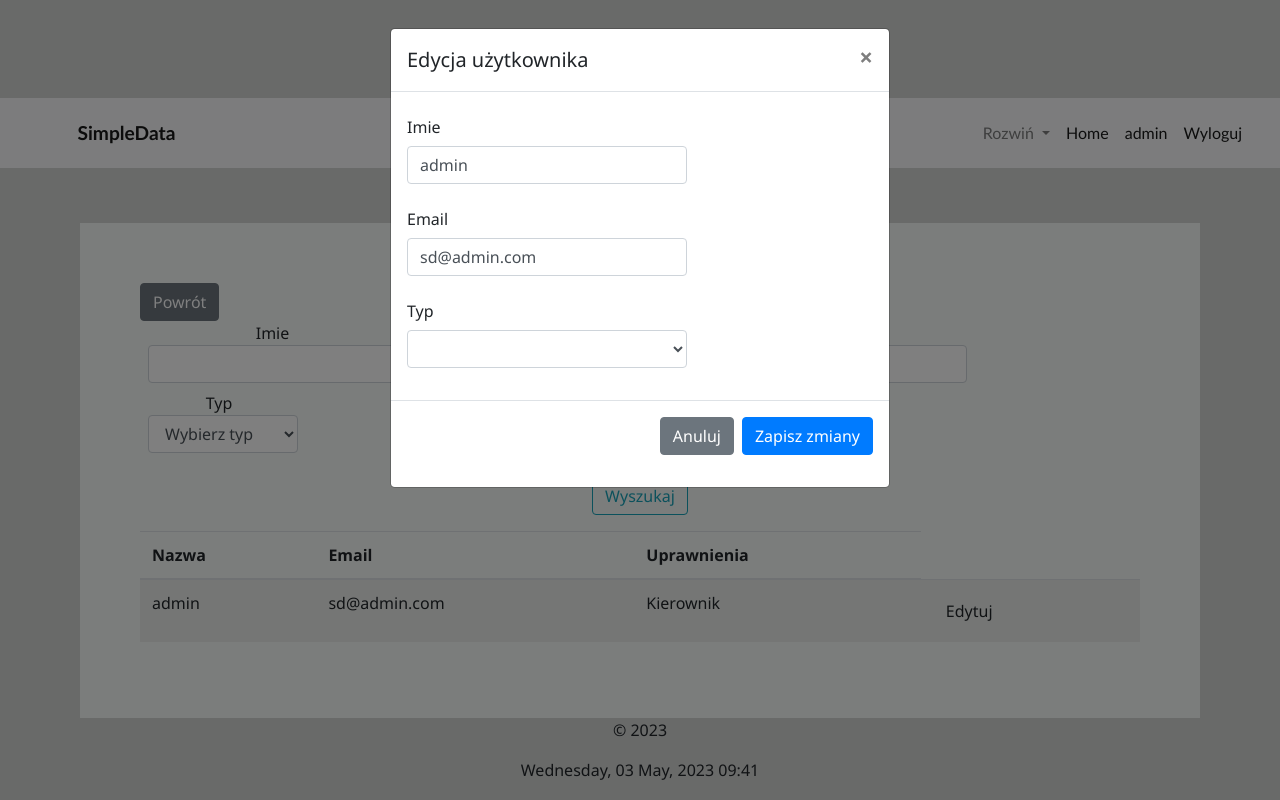
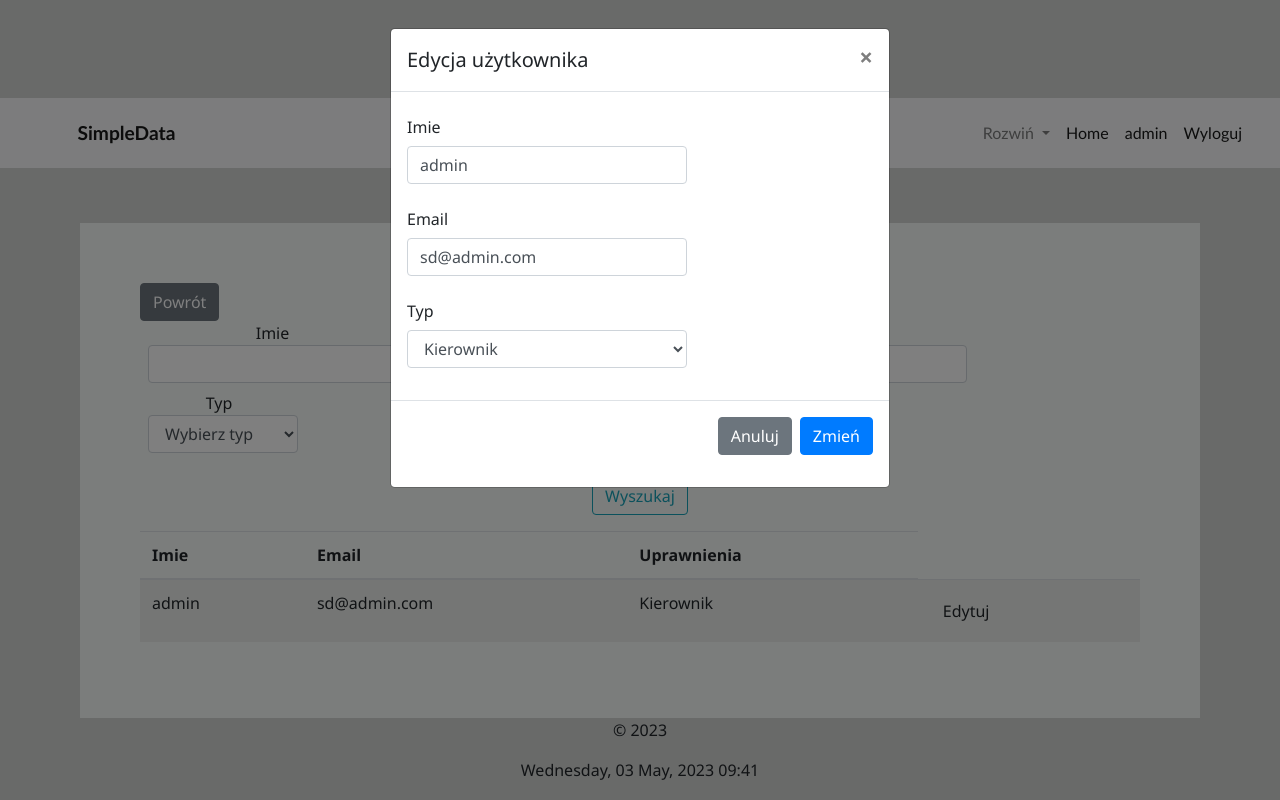
Before and after one commit to Grgor92/Aplikacja-Baz-Danych-Projekt, a Flask app: page /uzytkownicy in a window 1280 px wide, after a click on "Edytuj". Run offline with Flask 3, Linux system fonts and the light colour scheme; a user stored in the database is signed in.

Commit message:
poprawa formularza

```diff
--- a/SimpleData-Projekt/SimpleData/__init__.py
+++ b/SimpleData-Projekt/SimpleData/__init__.py
@@ -28,7 +28,7 @@ app.config['SECRET_KEY'] = SECRET_KEY
 app.config['SESSION_COOKIE_SECURE'] = True
 app.config['SESSION_COOKIE_HTTPONLY'] = True
 app.config['SESSION_COOKIE_SAMESITE'] = 'Lax'
-app.config['PERMANENT_SESSION_LIFETIME'] = timedelta(seconds=50)
+app.config['PERMANENT_SESSION_LIFETIME'] = timedelta(seconds=600)
 @app.before_first_request
 def init_session():
     session.permanent = True
--- a/SimpleData-Projekt/SimpleData/forms.py
+++ b/SimpleData-Projekt/SimpleData/forms.py
@@ -46,7 +46,7 @@ class uzytkownicy(FlaskForm):
     imie = StringField('Imie')
     email = StringField('Email')
     haslo = StringField('Hasło')
-    typ = SelectField('Typ', choices=[('', 'Wybierz typ'), ('adm', 'Administrator'), ('ki', 'Kierownik'), ('pr', 'Pracownik')])
+    typ = SelectField('Typ', choices=[('', 'Wybierz typ'), ('Administrator', 'Administrator'), ('Kierownik', 'Kierownik'), ('Pracownik', 'Pracownik')])
     submit = SubmitField('Wyszukaj')
 
 class magazyn_towar(FlaskForm):
@@ -54,9 +54,9 @@ class magazyn_towar(FlaskForm):
     id_towaru = IntegerField('Id towaru')
     submit = SubmitField('Wyszukaj')
 
-class Users2(FlaskForm):
-    nazwa = StringField('Imie', validators=[DataRequired()])
+class Users_zmiana(FlaskForm):
+    imie = StringField('Imie')
     email = StringField('Email', validators=[DataRequired(), Email()])
-    haslo = StringField('Hasło')
-    uprawnienia = SelectField('Typ', choices=[('', 'Wybierz typ'), ('adm', 'Administrator'), ('ki', 'Kierownik'), ('pr', 'Pracownik')])
-    submit = SubmitField('Wyszukaj')
+    haslo = PasswordField('Hasło', validators=[DataRequired(),])
+    uprawnienia = SelectField('Typ', choices=[('', 'Wybierz typ'), ('Administrator', 'Administrator'), ('Kierownik', 'Kierownik'), ('Pracownik', 'Pracownik')])
+    submit = SubmitField('Zmień')
--- a/SimpleData-Projekt/SimpleData/templates/uzytkownicy.html
+++ b/SimpleData-Projekt/SimpleData/templates/uzytkownicy.html
@@ -40,7 +40,7 @@
     <table class="table table-striped align-items-center">
         <thead>
             <tr>
-                <th scope="col">Nazwa</th>
+                <th scope="col">Imie</th>
                 <th scope="col">Email</th>
                 <th scope="col">Uprawnienia</th>
             </tr>
@@ -54,8 +54,6 @@
                 <td>
                     {% if current_user.is_authenticated and current_user.uprawnienia == 'Kierownik' %}
                     <a href="#" class="btn btn-grey edit-btn" data-toggle="modal" data-target="#edit-modal" data-id="{{ item.id }}" data-nazwa="{{ item.nazwa }}" data-email="{{ item.email }}" data-uprawnienia="{{ item.uprawnienia }}">Edytuj</a>
-
-
                     {% endif %}
                 </td>
             </tr>
@@ -66,7 +64,8 @@
     <div class="modal fade" id="edit-modal" tabindex="-1" role="dialog" aria-labelledby="edit-modal-label" aria-hidden="true">
         <div class="modal-dialog" role="document">
             <div class="modal-content">
-                <form id="edit-form" method="POST" action="{{ url_for('edit_user') }}">
+                <form id="edit-form" method="POST" action="">
+                    {{ form2.hidden_tag() }}
                     <div class="modal-header">
                         <h5 class="modal-title" id="edit-modal-label">Edycja użytkownika</h5>
                         <button type="button" class="close" data-dismiss="modal" aria-label="Close">
@@ -74,11 +73,11 @@
                         </button>
                     </div>
                     <div class="modal-body">
-                        {{ form2.hidden_tag() }}
+
                         <input type="hidden" id="id-input" name="id" value="">
                         <div class="form-group">
-                            {{ form2.nazwa.label(class="col-form-label") }}
-                            {{ form2.nazwa(class="form-control", id="nazwa-input") }}
+                            {{ form2.imie.label(class="col-form-label") }}
+                            {{ form2.imie(class="form-control", id="nazwa-input") }}
                         </div>
                         <div class="form-group">
                             {{ form2.email.label(class="col-form-label") }}
@@ -92,7 +91,7 @@
                     </div>
                     <div class="modal-footer">
                         <button type="button" class="btn btn-secondary" data-dismiss="modal">Anuluj</button>
-                        <button type="submit" class="btn btn-primary">Zapisz zmiany</button>
+                        {{ form2.submit(class="btn btn-primary") }}
                     </div>
                 </form>
             </div>
--- a/SimpleData-Projekt/SimpleData/views.py
+++ b/SimpleData-Projekt/SimpleData/views.py
@@ -2,7 +2,7 @@
 from flask import render_template, jsonify, redirect, url_for, flash, session, request
 from SimpleData import app
 from datetime import datetime
-from .forms import RegistrationForm, LoginForm, przeszukiwanie_d, dok_historyczne, kontrahenci, uzytkownicy, magazyn_towar, Users2 # import z innego pliku w tym samym miejscu musi zawierać . przed nazwą
+from .forms import RegistrationForm, LoginForm, przeszukiwanie_d, dok_historyczne, kontrahenci, uzytkownicy, magazyn_towar, Users_zmiana # import z innego pliku w tym samym miejscu musi zawierać . przed nazwą
 from SimpleData import db
 from .tabele import Users
 from sqlalchemy import inspect
@@ -108,7 +108,12 @@ def kontrahenci_t():
 @login_required
 def uzytkownicy_t():
     form = uzytkownicy()
-    form2 = Users2()
+    form2 = Users_zmiana()
+    if form2.validate_on_submit():
+        if form2.imie.data == form.nazwa.data:
+            flash('Niezmienione dane', 'danger')
+        else:
+            flash('Zaktualizowano użytkownika', 'success')
     return render_template(
         "uzytkownicy.html",
         title = "SimpleData",
@@ -132,15 +137,15 @@ def magazyn_towar_t():
 def powrot():
     return redirect(request.referrer or url_for('home'))
 
-@app.route('/edit', methods=['POST'])
-def edit_user():
-    # kod do aktualizacji rekordu w bazie danych
-    # pobierz dane z formularza
-    id = request.form.get('id')
-    nazwa = request.form.get('nazwa')
-    email = request.form.get('email')
-    uprawnienia = request.form.get('uprawnienia')
-    # zaktualizuj rekord w bazie danych
-    # wyślij komunikat o sukcesie lub błędzie
-    flash('Zaktualizowano użytkownika', 'success')
-    return redirect(url_for('uzytkownicy_t'))
+#@app.route('/edit', methods=['POST'])
+#def edit_user():
+#    # kod do aktualizacji rekordu w bazie danych
+#    # pobierz dane z formularza
+#    id = request.form.get('id')
+#    nazwa = request.form.get('nazwa')
+#    email = request.form.get('email')
+#    uprawnienia = request.form.get('uprawnienia')
+#    # zaktualizuj rekord w bazie danych
+#    # wyślij komunikat o sukcesie lub błędzie
+
+#    return redirect(url_for('uzytkownicy_t'))
```
